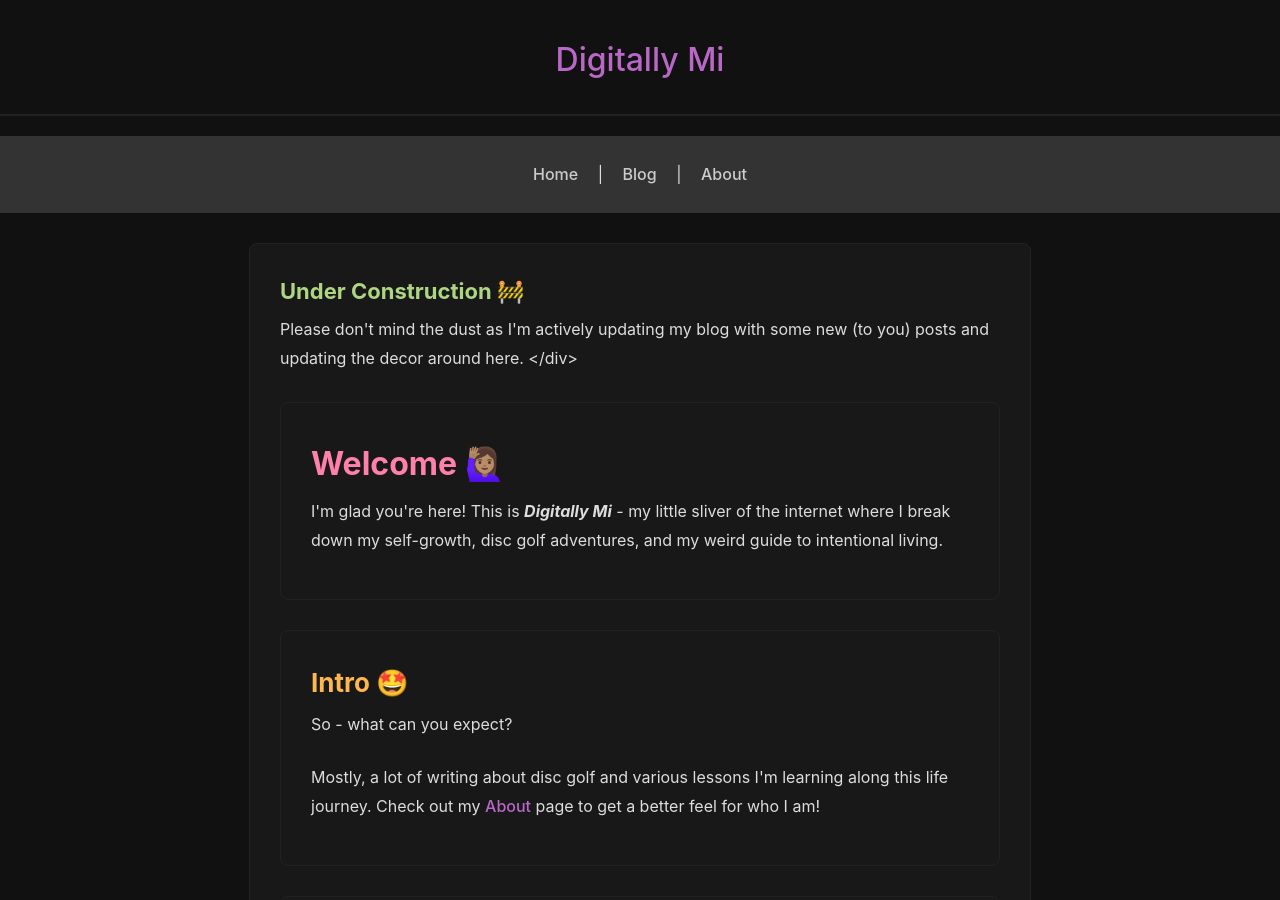
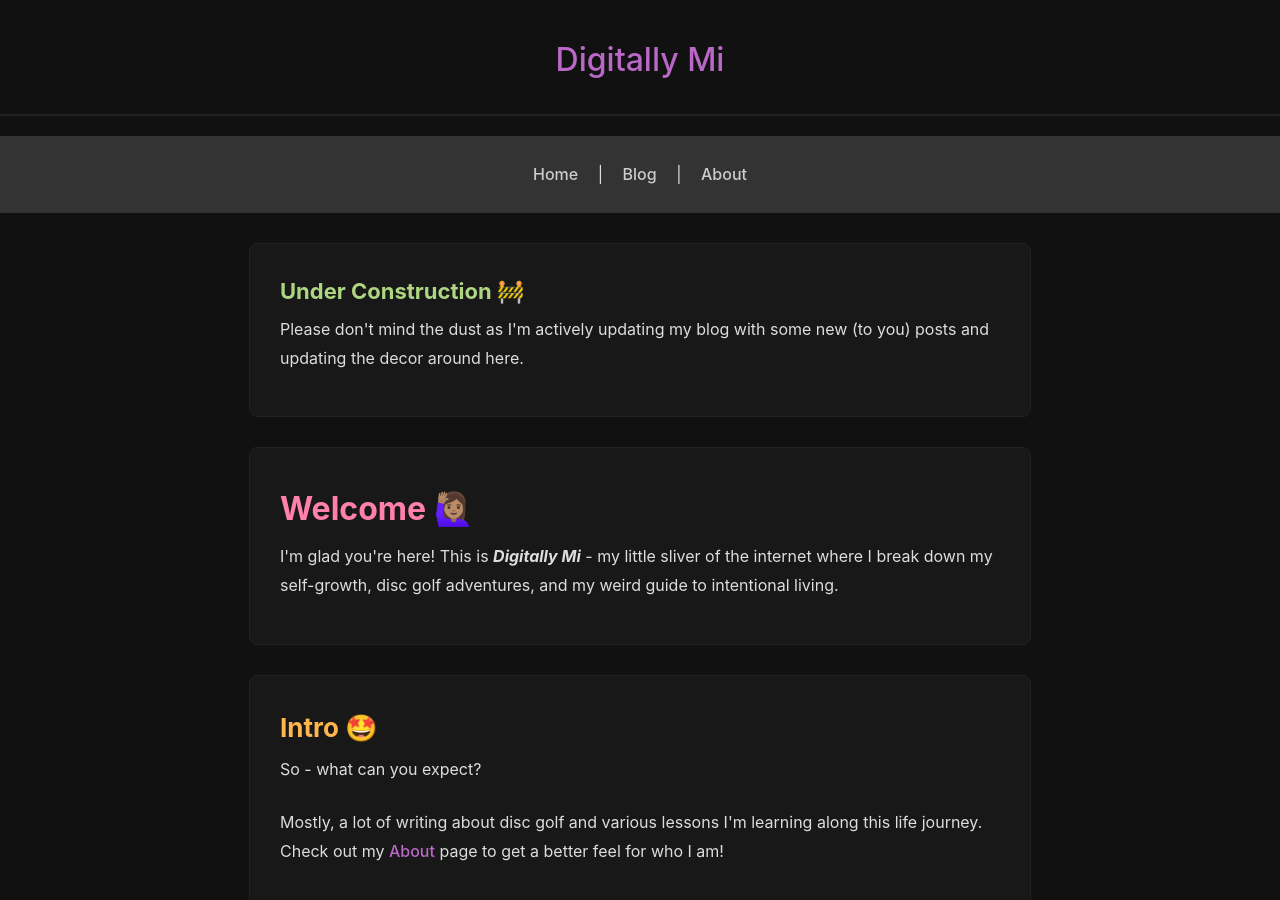
Before and after one commit to meeeyuh/meeeyuh.github.io, a Jekyll site: the page built from index.md, in a window 1280 px wide and 900 px high. Built offline with Jekyll 4.4.1, drawn with Linux system fonts in a browser that asks for light colours; our own code applies the rules of GitHub Pages for plain Markdown files.

Commit message:
Under construction

```diff
--- a/index.md
+++ b/index.md
@@ -3,8 +3,9 @@ title: "Home"
 ---
 <div class="content-box">
     <h3>Under Construction 🚧</h3>
-    <p>Please don't mind the dust as I'm actively updating my blog with some new (to you) posts and updating the decor around here.
+    <p>Please don't mind the dust as I'm actively updating my blog with some new (to you) posts and updating the decor around here.</p>
 </div>
+
 <div class="content-box">
     <h1>Welcome 🙋🏽‍♀️</h1>
     <p>I'm glad you're here! This is <b><i>Digitally Mi</i></b> - my little sliver of the internet where I break down my self-growth, disc golf adventures, and my weird guide to intentional living.</p>
```
